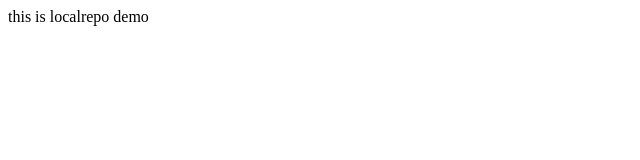
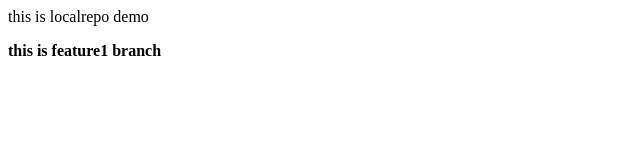
Before and after one commit to pankajdeshmukh1996/localrepo, a plain HTML site: page index.html in a window 1280 px wide. Shown: the whole page, without its empty margins (0-640 px from the left). Drawn offline with Linux system fonts and the light colour scheme.

Commit message:
add etxt feature 1 text

```diff
--- a/index.html
+++ b/index.html
@@ -1 +1,2 @@
 <p> this is localrepo demo </p>
+<b> this is feature1 branch</b>
```
